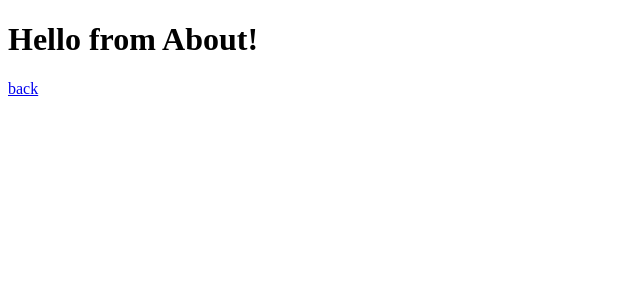
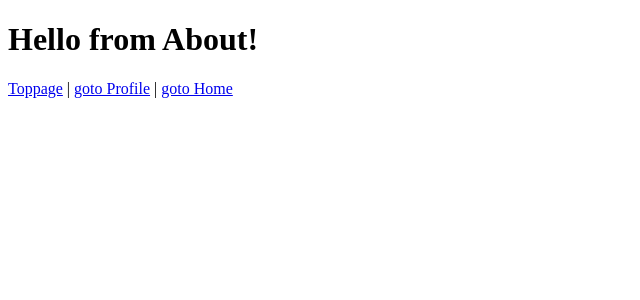
Before and after one commit to erynder-z/react-router, a React (Create React App) app: page /about in a window 1280 px wide. Shown: the top 300 px of the page, without its empty margins (0-640 px from the left). Built offline with nearby package versions, Linux system fonts and the light colour scheme.

Commit message:
Convert links to routes

```diff
--- a/src/About.js
+++ b/src/About.js
@@ -1,8 +1,12 @@
+import { Link } from 'react-router-dom';
+
 const About = () => {
   return (
     <div>
       <h1>Hello from About!</h1>
-      <a href="/">back</a>
+      {/*  <a href="/">back</a> */}
+      <Link to="/"> Toppage</Link> | <Link to="/profile">goto Profile</Link> |{' '}
+      <Link to="/home">goto Home</Link>
     </div>
   );
 };
--- a/src/Home.js
+++ b/src/Home.js
@@ -1,8 +1,12 @@
+import { Link } from 'react-router-dom';
+
 const Home = () => {
   return (
     <div>
       <h1>Hello from Home!</h1>
-      <a href="/">back</a>
+      {/* <a href="/">back</a> */}
+      <Link to="/"> Toppage</Link> | <Link to="/profile">goto Profile</Link> |{' '}
+      <Link to="/about">goto About</Link>
     </div>
   );
 };
--- a/src/Profile.js
+++ b/src/Profile.js
@@ -1,8 +1,12 @@
+import { Link } from 'react-router-dom';
+
 const Profile = () => {
   return (
     <div>
       <h1>Hello from Profile!</h1>
-      <a href="/">back</a>
+      {/* <a href="/">back</a> */}
+      <Link to="/"> Toppage</Link> | <Link to="/home">goto Home</Link> |{' '}
+      <Link to="/about">goto About</Link>
     </div>
   );
 };
```
